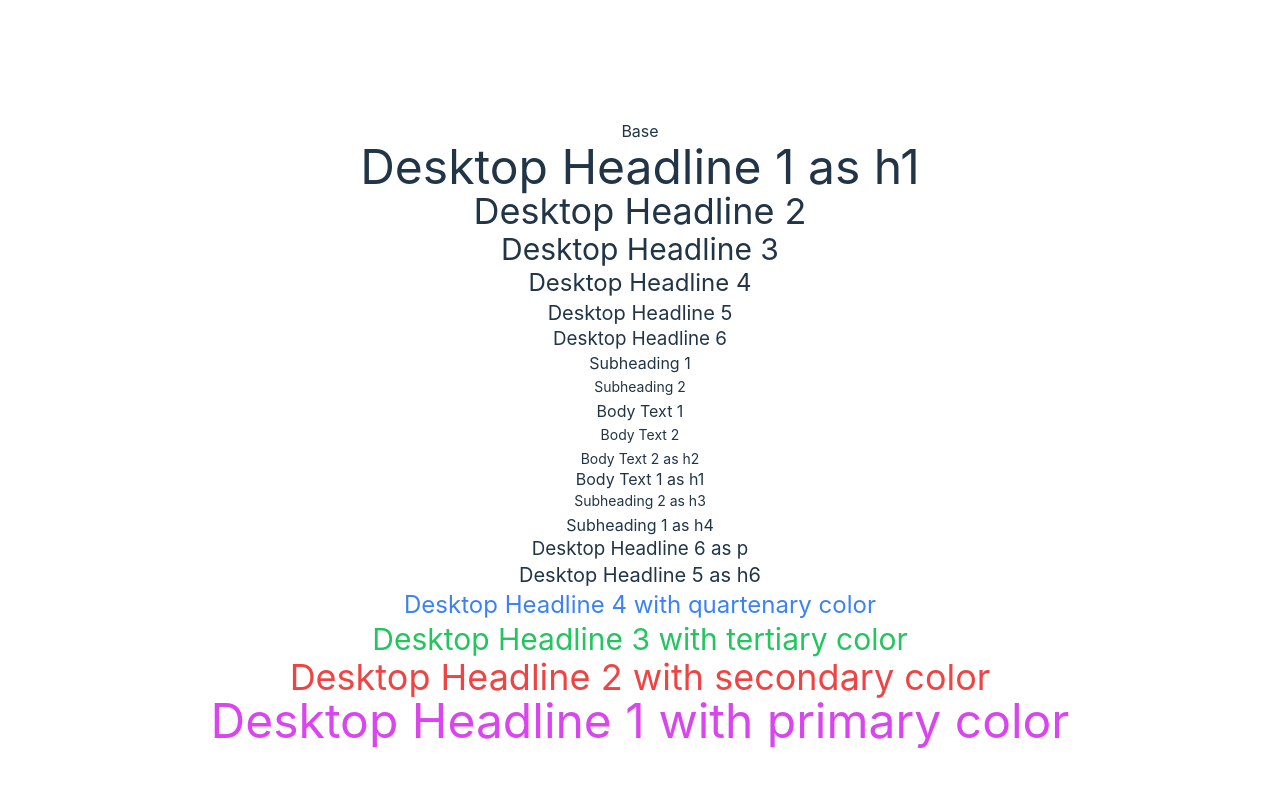
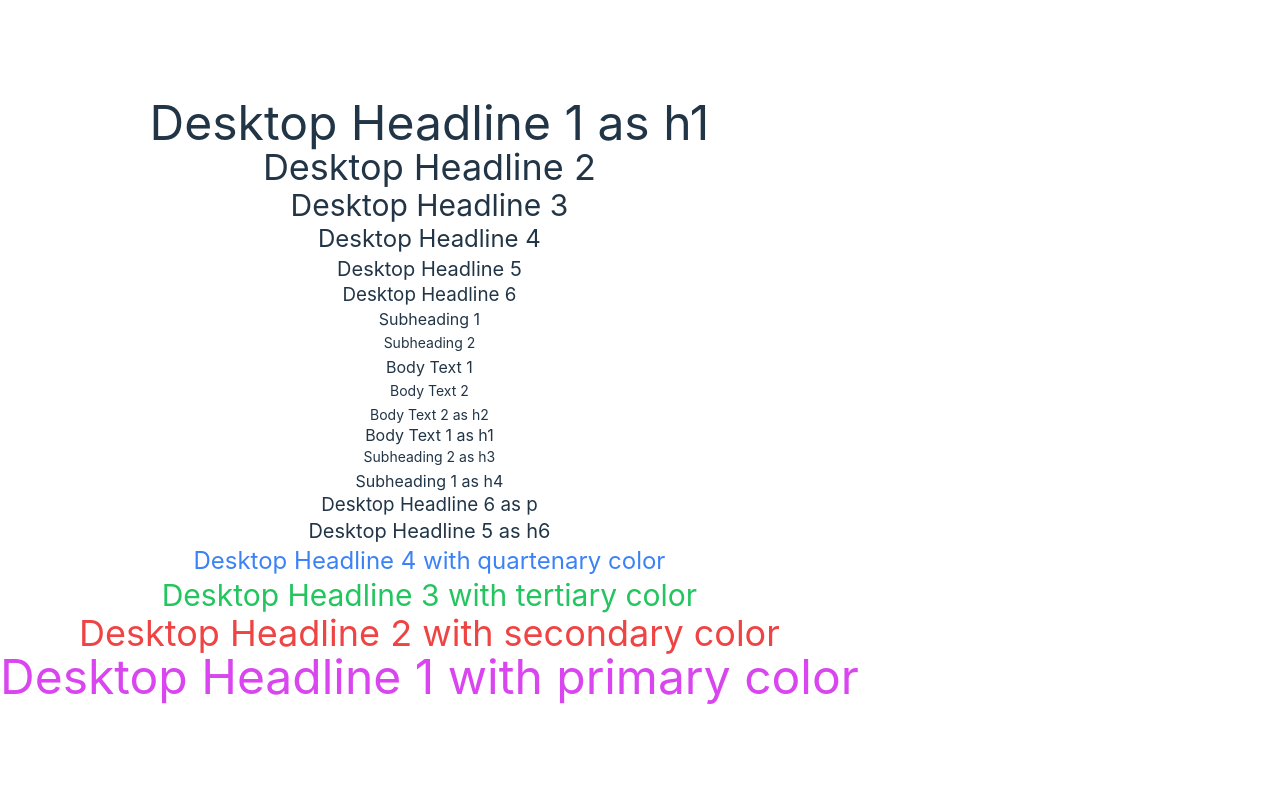
Before and after one commit to dzikrisyairozi/typography-article, a React (Vite) app: page / in a window 1280 px wide. Shown: the top 786 px of the page. Built offline with nearby package versions, Linux system fonts and the light colour scheme.

Commit message:
feat: tailwind config

```diff
--- /dev/null
+++ b/postcss.config.cjs
@@ -0,0 +1,6 @@
+module.exports = {
+    plugins: {
+      tailwindcss: {},
+      autoprefixer: {},
+    }
+  }
--- a/src/App.css
+++ b/src/App.css
@@ -1,3 +1,7 @@
+@tailwind base;
+@tailwind components;
+@tailwind utilities;
+
 #root {
   max-width: 1280px;
   margin: 0 auto;
--- a/src/App.tsx
+++ b/src/App.tsx
@@ -1,21 +1,10 @@
-import { useState } from 'react'
-import reactLogo from './assets/react.svg'
 import Typography from './component/Typography'
-import './App.css'
 
-// const Label = ({ text }:any) => {
-//   return <label className="component-label">{text}</label>;
-// };
 
 function App() {
   return (
     <section className=''>
         <div className='layout flex min-h-screen flex-col items-center justify-center py-20'>
-
-        <Typography >
-            Base
-          </Typography>
-
           <Typography variant='h1' as='h1'>
             Desktop Headline 1 as h1
           </Typography>
--- a/tailwind.config.cjs
+++ b/tailwind.config.cjs
@@ -1,7 +1,8 @@
 /** @type {import('tailwindcss').Config} */
 module.exports = {
   content: [
-    "./src/**/*.{js,jsx,ts,tsx}",
+    "./index.html",
+    "./src/**/*.{js,ts,jsx,tsx}",
   ],
   theme: {
     extend: {},
```
